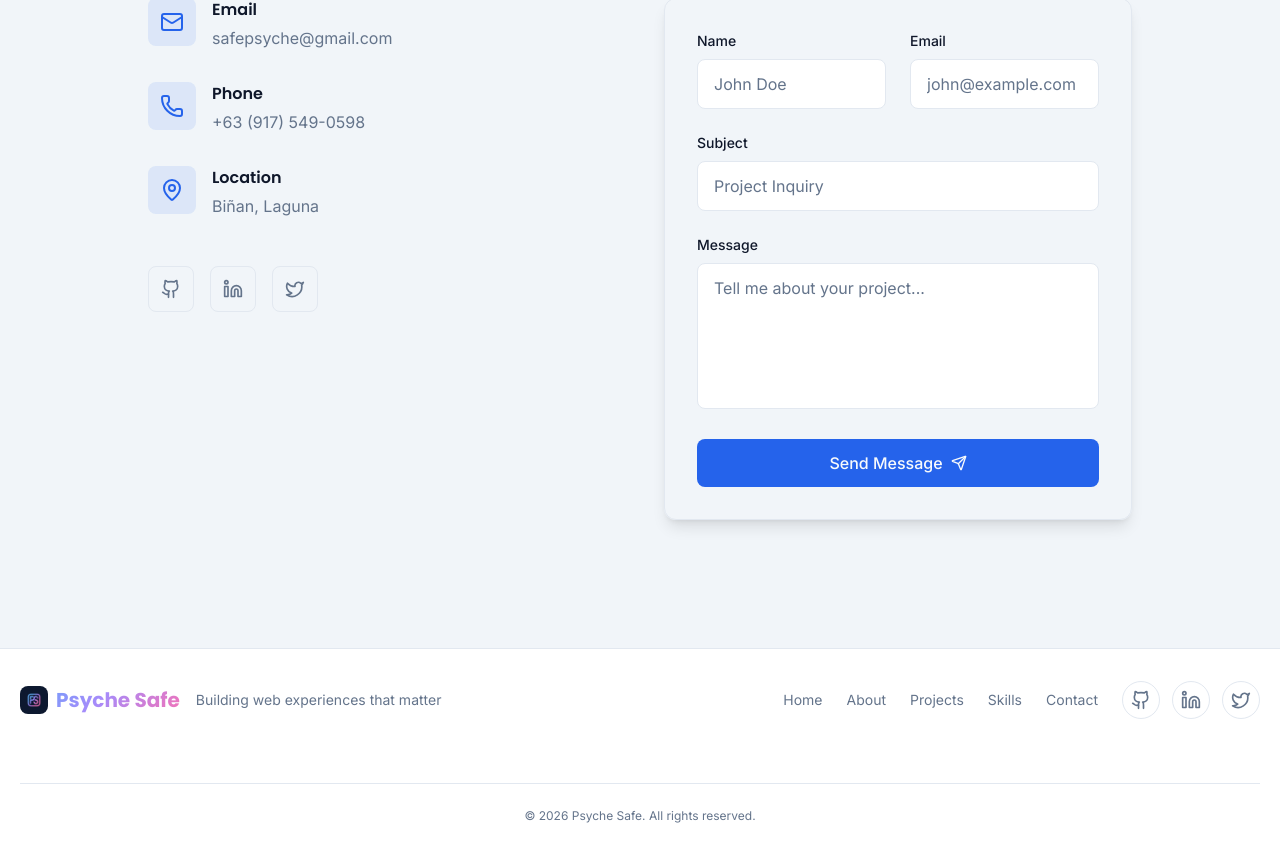
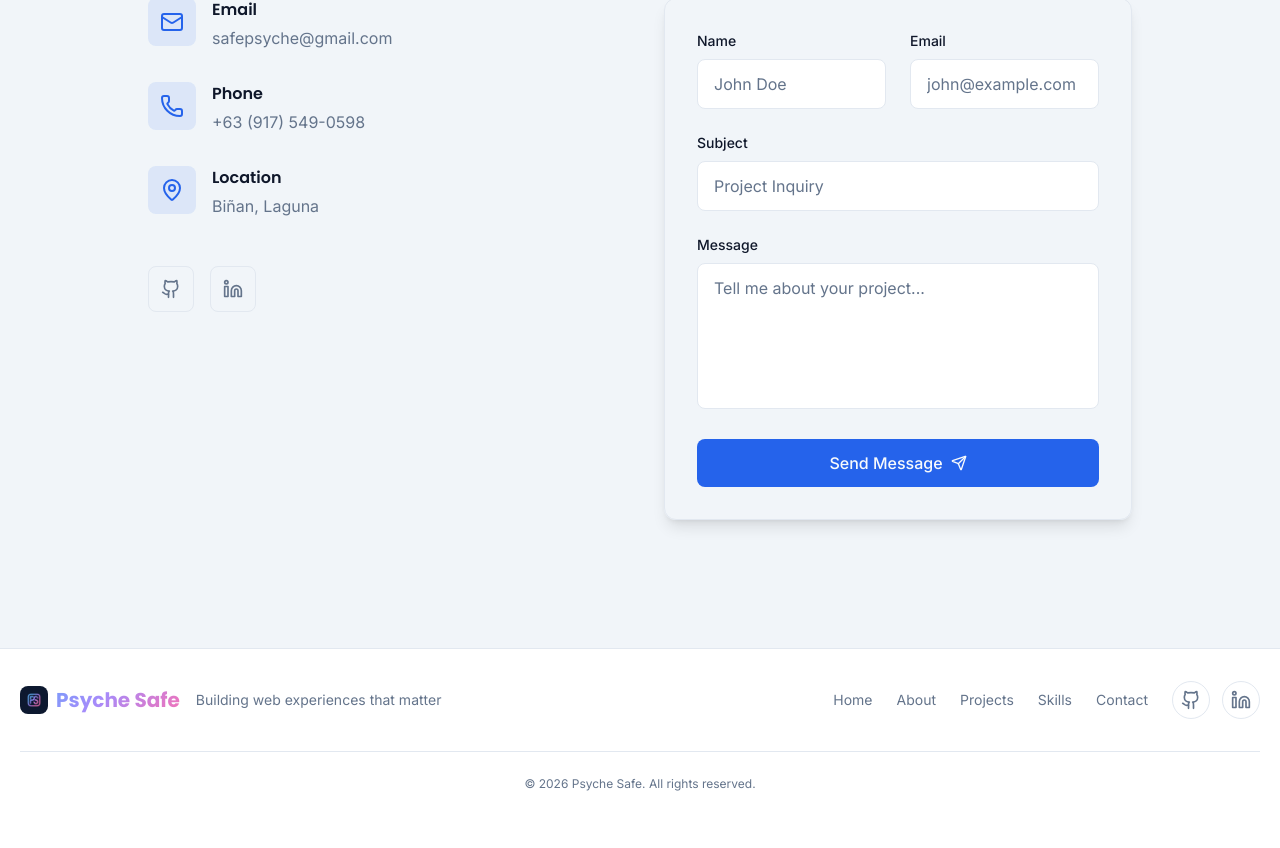
Before and after one commit to mypsyad-dev/psychesafe, a Vue app: page / in a window 1280 px wide. Shown: the part 4293-5141 px from the top of the page. After the commit the page ends 5109 px from the top, so only its background shows below. Built offline with nearby package versions, Linux system fonts and the light colour scheme.

Commit message:
update socials

```diff
--- a/src/components/Contact.vue
+++ b/src/components/Contact.vue
@@ -138,9 +138,9 @@ import emailjs from '@emailjs/browser'
 import { Mail, Phone, MapPin, Github, Linkedin, Twitter, Send } from 'lucide-vue-next'
 
 const socials = [
-  { name: 'GitHub', url: 'https://github.com', icon: Github },
-  { name: 'LinkedIn', url: 'https://linkedin.com', icon: Linkedin },
-  { name: 'Twitter', url: 'https://twitter.com', icon: Twitter },
+  { name: 'GitHub', url: 'https://github.com/mypsyad-dev', icon: Github },
+  { name: 'LinkedIn', url: 'https://linkedin.com/in/psychesafe', icon: Linkedin },
+  // { name: 'Twitter', url: 'https://twitter.com', icon: Twitter },
 ]
 
 const form = reactive({
--- a/src/components/Footer.vue
+++ b/src/components/Footer.vue
@@ -42,7 +42,7 @@
     </div>
 
     <div class="container-wide pb-6">
-      <div class="border-t border-border pt-6 mt-8 text-center text-xs text-muted-foreground">
+      <div class="border-t border-border pt-6 text-center text-xs text-muted-foreground">
         © {{ new Date().getFullYear() }} Psyche Safe. All rights reserved.
       </div>
     </div>
@@ -62,9 +62,9 @@ const footerLinks = [
 ]
 
 const socials = [
-  { name: 'GitHub', url: 'https://github.com', icon: Github },
-  { name: 'LinkedIn', url: 'https://linkedin.com', icon: Linkedin },
-  { name: 'Twitter', url: 'https://twitter.com', icon: Twitter },
+  { name: 'GitHub', url: 'https://github.com/mypsyad-dev', icon: Github },
+  { name: 'LinkedIn', url: 'https://linkedin.com/in/psychesafe', icon: Linkedin },
+  // { name: 'Twitter', url: 'https://twitter.com', icon: Twitter },
 ]
 </script>
 
--- a/src/components/Hero.vue
+++ b/src/components/Hero.vue
@@ -69,7 +69,7 @@
 import { ArrowDown, Mouse, Github, Linkedin, Twitter, Mail } from 'lucide-vue-next'
 
 const socials = [
-  { name: 'GitHub', url: 'https://github.com/mypsyad', icon: Github },
+  { name: 'GitHub', url: 'https://github.com/mypsyad-dev', icon: Github },
   { name: 'LinkedIn', url: 'https://linkedin.com/in/psychesafe', icon: Linkedin },
   { name: 'Email', url: 'mailto:safepsyche@gmail.com', icon: Mail },
 ]
```
